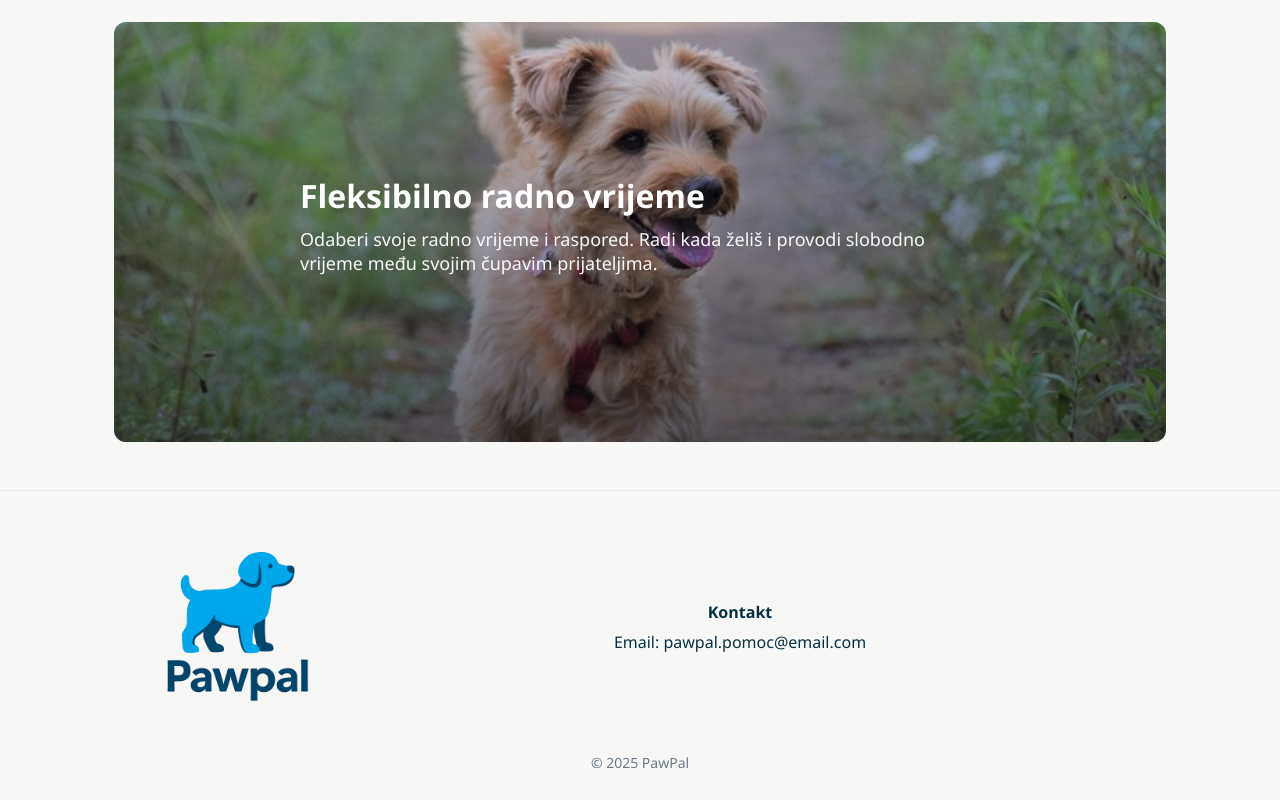
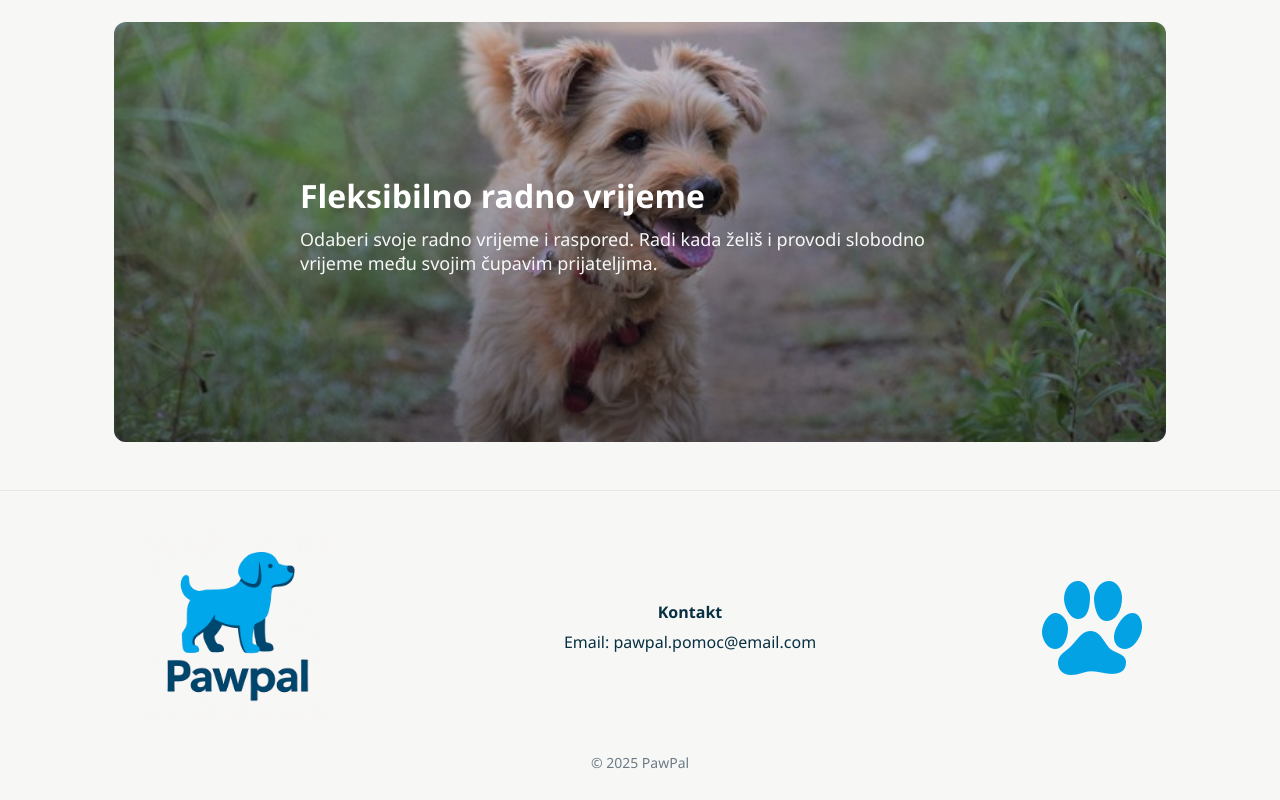
Before and after one commit to EmaZidar/PsiciUOphodnji, a React (Vite) app in the folder client/: page / in a window 1280 px wide. Shown: the part 3356-4156 px from the top of the page. Built offline with nearby package versions, Linux system fonts and the light colour scheme; no server answers.

Commit message:
dodan footer main na kojem nemamo odajvi button vec sapicu

```diff
--- /dev/null
+++ b/client/src/components/FooterMain.jsx
@@ -0,0 +1,27 @@
+import React from 'react';
+
+export default function FooterMain() {
+  return (
+    <footer className="site-footer">
+      <div className="footer-inner">
+        <div className="footer-columns">
+          <div className="col footer-col-logo">
+            <a href="/" aria-label="PawPal home">
+              <img src="/images/logo.png" alt="PawPal logo" className="footer-logo" />
+            </a>
+          </div>
+
+          <div className="col footer-col-contact">
+            <h4>Kontakt</h4>
+            <p>Email: pawpal.pomoc@email.com</p>
+          </div>
+
+          <div className="col footer-col-logout">
+            <img src="/images/paw.png" alt="Paw" className="paw-icon" />
+          </div>
+        </div>
+      </div>
+      <div className="footer-bottom">&copy; 2025 PawPal </div>
+    </footer>
+  );
+}
--- a/client/src/pages/Home.jsx
+++ b/client/src/pages/Home.jsx
@@ -3,7 +3,7 @@ import Header from '../components/Header';
 import Hero from '../components/Hero';
 import Steps from '../components/Steps';
 import Feature from '../components/Feature';
-import Footer from '../components/Footer';
+import FooterMain from '../components/FooterMain';
 import './Home.css';
 
 export default function Home() {
@@ -56,7 +56,7 @@ export default function Home() {
           align="center"
         />
       </main>
-      <Footer />
+      <FooterMain />
     </>
   );
 }
```
